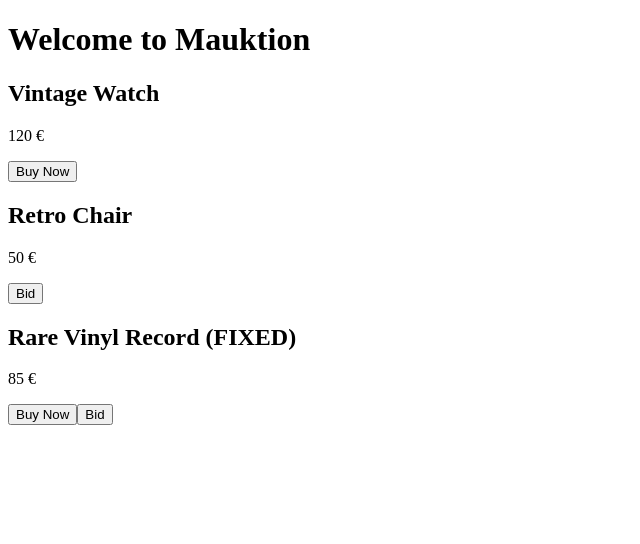
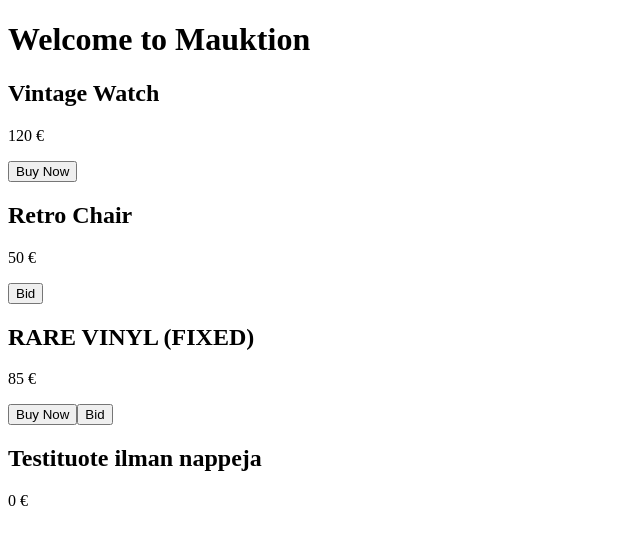
Before and after one commit to ossir1/mauktion-next, a Next.js app: page / in a window 1280 px wide. Shown: the top 544 px of the page, without its empty margins (0-640 px from the left). Built offline with nearby package versions, Linux system fonts and the light colour scheme.

Commit message:
Update products.ts

```diff
--- a/data/products.ts
+++ b/data/products.ts
@@ -15,9 +15,16 @@ export const products = [
   },
   {
     id: 3,
-    name: "Rare Vinyl Record (FIXED)",
+    name: "RARE VINYL (FIXED)",
     price: "85 €",
     buyNow: true,
     auction: true
+  },
+  {
+    id: 4,
+    name: "Testituote ilman nappeja",
+    price: "0 €",
+    buyNow: false,
+    auction: false
   }
 ];
```
